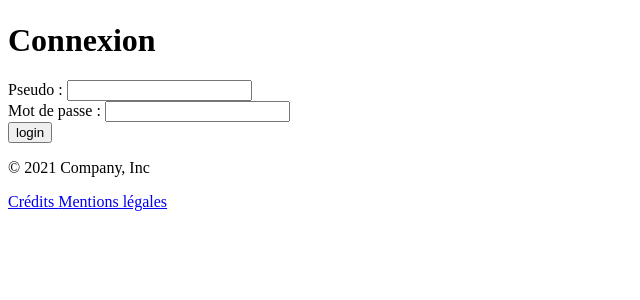
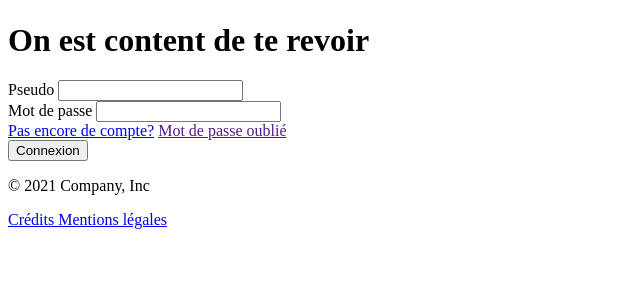
Before and after one commit to WildCodeSchool/2022-03-php-remote-1283-montbeliard-cite-libre, a Symfony app: template templates/login/index.html.twig in a window 1280 px wide. Shown: the part 210-510 px from the top of the page, without its empty margins (0-640 px from the left). Run offline with Twig, Linux system fonts and the light colour scheme; the template is opened without the code that fills it, so the values that code supplies are empty; some libraries are stand-ins or nearby versions.

Commit message:
style for login

```diff
--- a/assets/styles/_global.scss
+++ b/assets/styles/_global.scss
@@ -71,7 +71,9 @@ h4 {
 
 /* font-family: 'Manuale', serif; */
 
-
+a {
+    text-decoration: none;
+}
 
 p,
 ul,
--- a/templates/login/index.html.twig
+++ b/templates/login/index.html.twig
@@ -12,18 +12,24 @@
 
 	<div class="row">
 		<div class="col-lg-6 offset-lg-3">
-			<h1>Connexion</h1>
+			<h1>On est content de te revoir</h1>
 			<form action="{{ path('login') }}" method="post">
 				<div class="mb-3">
-					<label class="form-label" for="username">Pseudo :</label>
+					<label class="form-label" for="username">Pseudo</label>
 					<input class="form-control" type="text" id="username" name="_username" value="{{ last_username }}"/>
 				</div>
 				<div class="mb-3">
-					<label class="form-label" for="password">Mot de passe :</label>
+					<label class="form-label" for="password">Mot de passe</label>
 					<input class="form-control" type="password" id="password" name="_password"/>
 				</div>
 				<input type="hidden" name="_csrf_token" value="{{ csrf_token('authenticate') }}">
-				<button class="btn btn-one" type="submit">login</button>
+                <div class="d-flex justify-content-between mt-4">
+                    <a href="/register">Pas encore de compte?</a>
+                    <a href="">Mot de passe oublié</a>
+                </div>
+				<div class="d-flex justify-content-center">
+                    <button class="btn btn-one mt-4 w-100" type="submit">Connexion</button>
+                </div>
 			</form>
 		</div>
 	</div>
```
